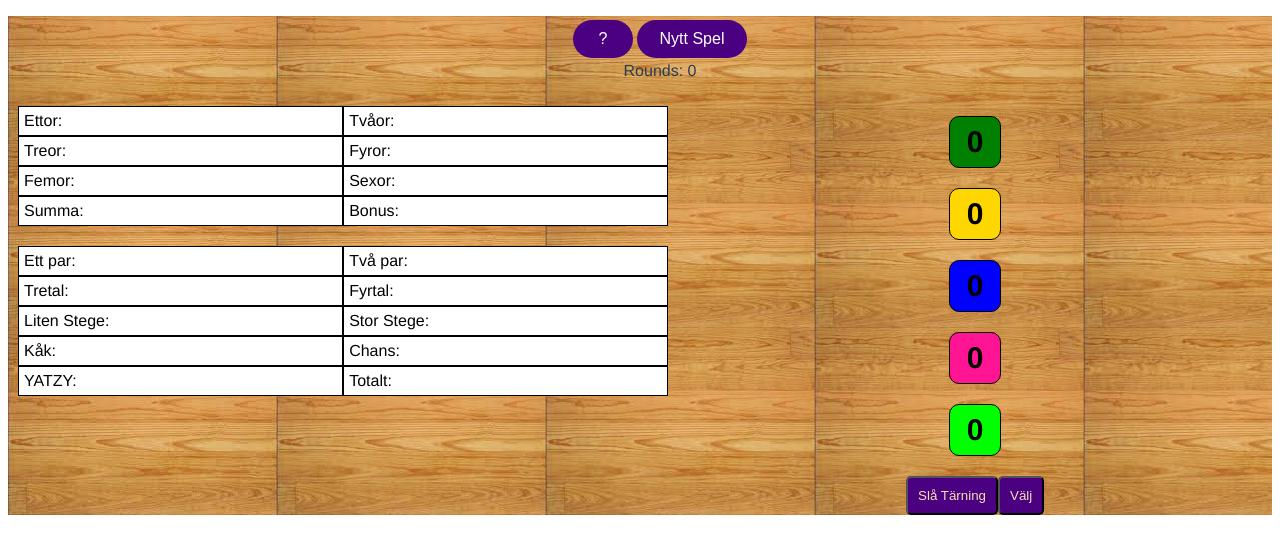
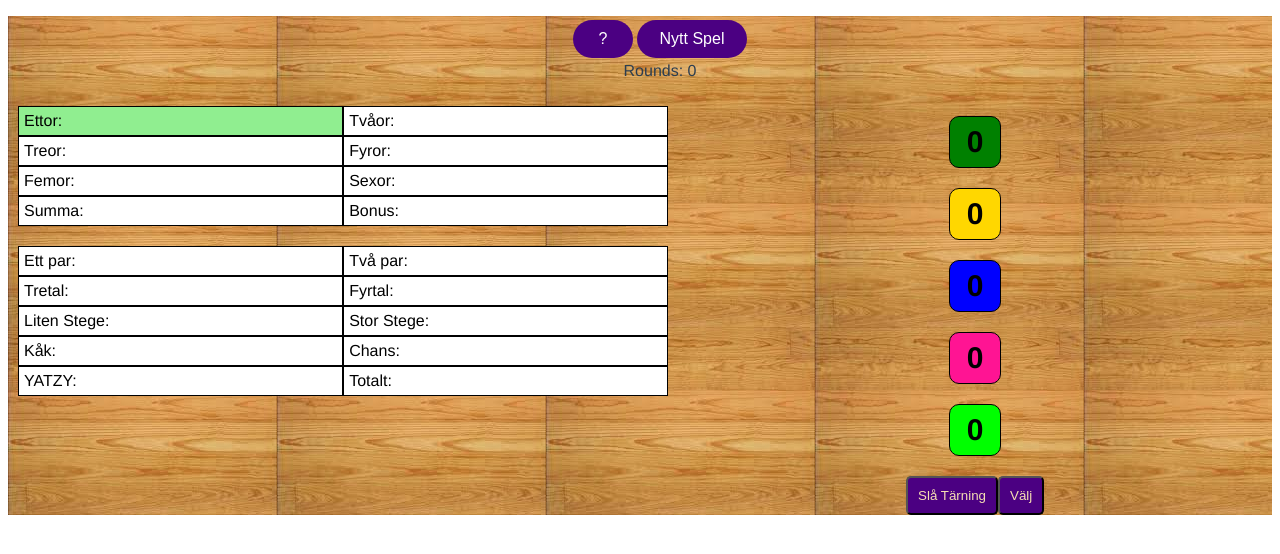
Before and after one commit to Saltkatt/YatzyGame, a Vue app: page / in a window 1280 px wide. Shown: the top 554 px of the page. Built offline with nearby package versions, Linux system fonts and the light colour scheme; the HTML template or start-up script is replaced by a standard one.

Commit message:
isAvailable true/false works. lightgreen colour for pointer-event: none

```diff
--- a/src/components/Protocol.vue
+++ b/src/components/Protocol.vue
@@ -2,7 +2,7 @@
 <div>
     <div class="protocol-area">
         <div class="protocol-one">
-            <div class="grid-item 0"  @click="onProtocolClick(1)">Ettor: {{getOnes}} </div>
+            <div class="grid-item 0"  @click="onProtocolClick(1)" v-bind:class="{chosen:getProtocolOne[0].isAvailable}" >Ettor: {{getOnes}} </div>
             <div class="grid-item 1"  @click="onProtocolClick(2)">Tvåor: {{getTwos}}  </div>
             <div class="grid-item 2"  @click="onProtocolClick(3)">Treor: {{getThrees}} </div>
             <div class="grid-item 3"  @click="onProtocolClick(4)">Fyror: {{getFours}} </div>
@@ -44,6 +44,7 @@
             this.check(x);
             this.unLock();
             this.resetDiceValue();
+            this.lock(x)
         },
 
         //This function is used to check ones to sixes
@@ -57,13 +58,29 @@
 
         resetDiceValue(){
             this.$store.commit('resetDiceValue');
-        }
+        },
 
+          //Changes colour of grid element to lightgreen
+        chooseValue(id){
 
+            this.getProtocolOne.forEach((element, id) => {
+
+                if(element.isAvailable == false){
+                    this.$store.commit('selectOne', id)
+                }
+            });
+        },
+
+        lock(x){
+            var id = x - 1;
+            this.$store.commit('chooseOne', id )
+        },
 
     },
     computed: {...mapGetters([
         'allDice',
+        'getProtocolOne',
+        'getProtocolTwo',
         'getRounds',
         'getCheckValue',
         'getSavedDice',
@@ -107,6 +124,7 @@
     color: black;
     padding: 10px;
     grid-area: rec;
+    cursor:pointer;
 }
 /* Protocol Area Two*/
 .protocol-two {
@@ -115,6 +133,7 @@
     color: black;
     padding: 10px;
     grid-area: rec;
+    cursor:pointer;
 }
 
  /* Individual grid items inside the record grid */
@@ -148,6 +167,11 @@
     box-shadow: 0 12px 16px 0 rgba(0,0,0,0.24), 0 17px 50px 0 rgba(0,0,0,0.19);
 }
 
+.protocol-one > div.chosen{
+     background-color:lightgreen;
+     pointer-events: none;
+}
+
 /* Mobile */
 
 @media screen and (max-width: 500px) {
@@ -155,6 +179,11 @@
         width: 100%;
     }
 
+    .protocol-one > div.chosen{
+     background-color:lightgreen;
+     pointer-events: none;
+}
+
 }
 
 
--- a/src/store/modules/storage.js
+++ b/src/store/modules/storage.js
@@ -183,6 +183,8 @@
 
 }
 const getters = {
+    getProtocolOne: (state) => state.protocolOne,
+    getProtocolTwo: (state) => state.protocolTwo,
     allDice: (state) => state.dice,
     btnCounter:(state) => state.btnCounter,
     counter: (state) => state.counter,
@@ -196,7 +198,8 @@
     getFives: (state) => state.protocolOne[4].value,
     getSixes: (state) => state.protocolOne[5].value,
     getSumPOne: (state) => state.protocolOne[6].value,
-    getBonus: (state) => state.protocolOne[7].value
+    getBonus: (state) => state.protocolOne[7].value,
+
 
 }
 const actions = {
@@ -205,6 +208,8 @@
         var sD = context.state.savedDice;
         var count = 0;
         var sum;
+        //var protocol = context.state.protocolOne[y].isAvailable;
+
         //Iterates each element in the array and counts all the dice in the array that are the same value as x.
         sD.forEach((element) => {
             if(element.value == x){
@@ -214,9 +219,12 @@
         sum = count*x;
         var y = x - 1
         var payload = {index: y, summa: sum}
+
         context.commit('setCheckValue', payload);
+        context.commit('changeAvailabilityOne', y);
 
         });
+
 
             //Resets counter
             context.commit("resetCounter");
@@ -240,29 +248,39 @@
     changeLock: (state, nr) => {
         state.dice[nr].isLocked = !state.dice[nr].isLocked;
     },
+    // Resets isLocked to false.
     resetIsLocked: (state) => {
         for(let i = 0; i < state.dice.length; i++){
             state.dice[i].isLocked = false;
         }
     },
-    changeAvailabilityOne: (state, id) => {
+    chooseOne: (state, id) => {
         state.protocolOne[id].isAvailable = !state.protocolOne[id].isAvailable;
     },
     changeAvailabilityTwo: (state, id) => {
-        state.protocolTwo[id].isAvailable = !state.protocolTwo[id].isAvailable;
+        state.protocolTwo[id].isAvailable = false;
     },
+    selectOne: (state, id) => {
+        state.protocolOne[id].selected = !state.protocolOne[id].selected;
+    },
+
+    // Increase choose button counter
     increaseBtnCounter: (state) => {
         state.btnCounter++;
     },
+    // Resets choose button counter
     resetBtnCounter: (state) => {
         state.btnCounter = 0;
     },
+    // Increases counter
     increaseCounter: (state) => {
         state.counter++;
     },
+    // Resets counter
     resetCounter: (state) => {
         state.counter = 0;
     },
+    // Increases rounds
     increaseRounds: (state) => {
         state.rounds++;
     },
@@ -276,12 +294,13 @@
         state.savedDice.length = 0;
 
     },
+    // Resets dice values to 0
     resetDiceValue: (state) => {
         for(let i = 0; i < state.dice.length; i++){
             state.dice[i].value = 0;
         }
     },
-    //
+    // Receives payload index position and value
     setCheckValue: (state, payload) => {
         let index = payload.index
         state.protocolOne[index].value = payload.summa
```
Lines whose indentation alone changed are shown as unchanged.
